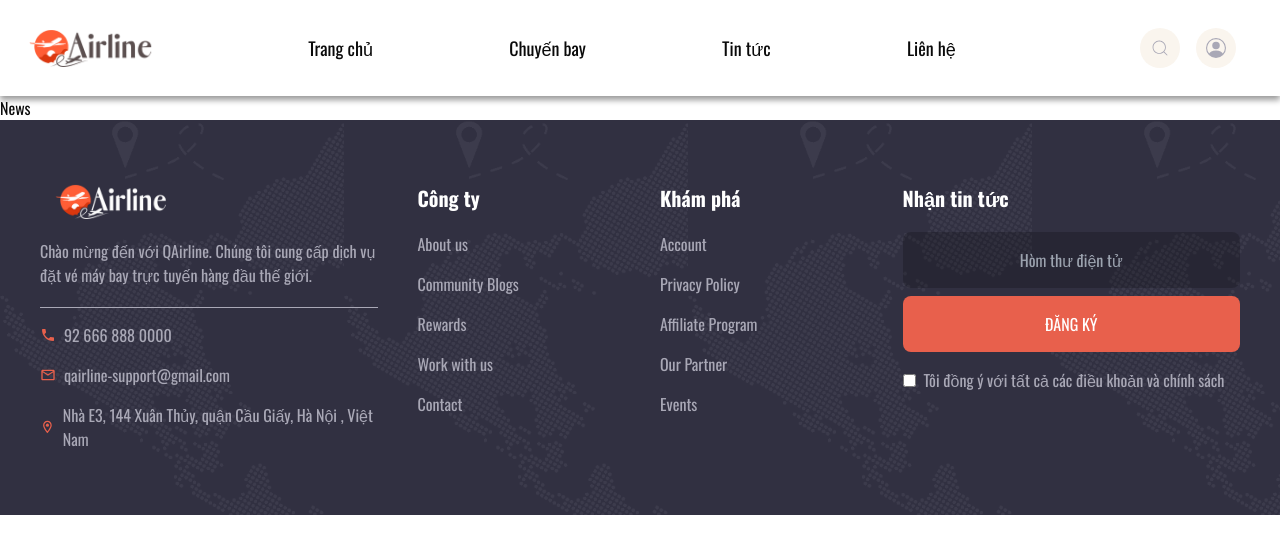
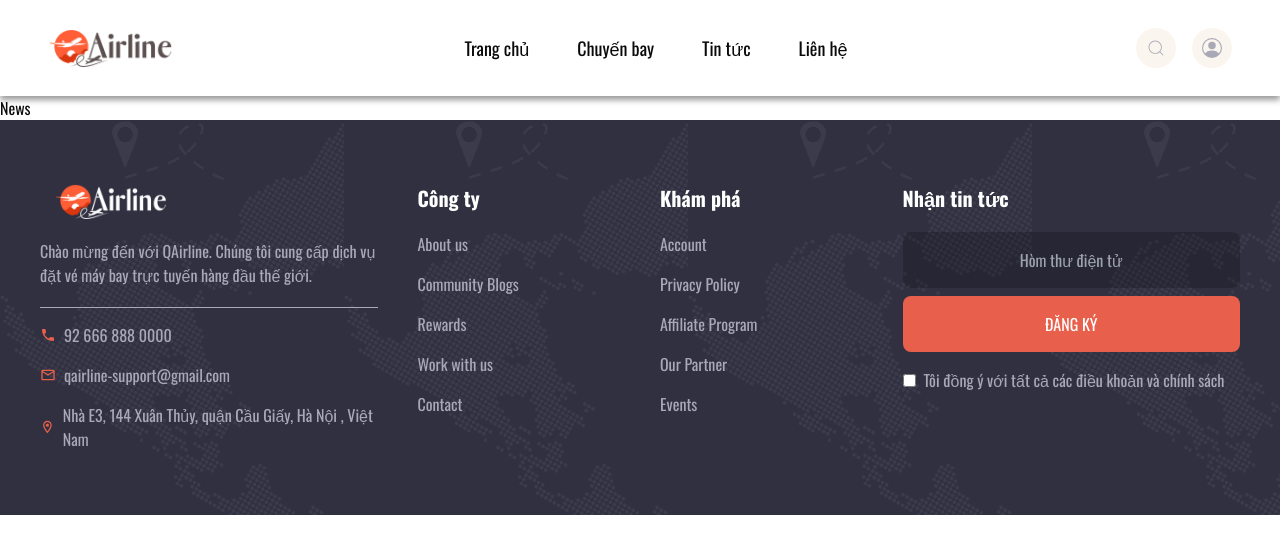
Before and after one commit to oceantran27/QAirline, a Next.js app in the folder frontend/: page /news in a window 1280 px wide. Shown: the top 554 px of the page. Built offline with nearby package versions, Linux system fonts and the light colour scheme.

Commit message:
căn lề cho navbar

```diff
--- a/frontend/src/components/navbar.jsx
+++ b/frontend/src/components/navbar.jsx
@@ -13,54 +13,111 @@ export default function Navbar() {
   };
 
   return (
-    <nav className="w-full h-24 flex flex-col justify-center items-center sticky top-0 z-50 bg-white nav-shadow">
-      <div className="container mx-auto lg:px-3 w-full">
-        <div className="lg:w-full w-11/12 mx-auto h-full flex lg:justify-center justify-between gap-16 items-center">
-          <div className="flex flex-col gap-y-4">
-            <div className="flex items-center gap-x-2">
-              <Link href="/" >
+    <nav className="w-full h-24 flex items-center sticky top-0 z-50 bg-white nav-shadow">
+      <div className="max-w-screen-xl mx-auto w-full px-4">
+        <div className="flex items-center justify-between w-full">
+          {/* Logo */}
+          <div className="flex items-center ml-4">
+            <Link href="/">
               <img src="/logo.png" alt="Logo" className="w-36" />
             </Link>
           </div>
-          </div>
-          <ul className="flex items-center flex-1 justify-evenly xl:gap-12 gap-x-4 max-lg:hidden">
-            <Link href="/" className="leading-normal no-underline text-lg hover:text-orange">Trang chủ</Link>
-            <Link href="/tours" className="leading-normal no-underline text-lg hover:text-orange">Chuyến bay</Link>
-            <Link href="/news" className="leading-normal no-underline text-lg hover:text-orange">Tin tức</Link>
-            <Link href="/contact" className="leading-normal no-underline text-lg hover:text-orange">Liên hệ</Link>
+
+          {/* Menu */}
+          <ul className="flex items-center flex-1 justify-center gap-x-8 lg:gap-x-12 max-lg:hidden">
+            <li>
+              <Link href="/" className="leading-normal no-underline text-lg hover:text-orange">
+                Trang chủ
+              </Link>
+            </li>
+            <li>
+              <Link href="/tours" className="leading-normal no-underline text-lg hover:text-orange">
+                Chuyến bay
+              </Link>
+            </li>
+            <li>
+              <Link href="/news" className="leading-normal no-underline text-lg hover:text-orange">
+                Tin tức
+              </Link>
+            </li>
+            <li>
+              <Link href="/contact" className="leading-normal no-underline text-lg hover:text-orange">
+                Liên hệ
+              </Link>
+            </li>
           </ul>
-          <div className="flex gap-4 max-lg:hidden w-40 justify-center">
 
+          {/* Nút tìm kiếm và đăng nhập */}
+          <div className="flex items-center gap-4 max-lg:hidden mr-8">
             <button className="rounded-full bg-[#faf5ee] text-gray w-10 h-10 flex items-center justify-center hover:bg-orange hover:text-white">
               <CiSearch size={20} />
             </button>
-
             <Link href="/login">
               <button className="rounded-full bg-[#faf5ee] text-gray w-10 h-10 flex items-center justify-center hover:bg-orange hover:text-white">
                 <BsPersonCircle size={20} />
               </button>
             </Link>
           </div>
-          {dropdown ? (
+
+          {/* Icon menu cho di động */}
           <div onClick={showDropdown} className="lg:hidden text-[22px] cursor-pointer">
-              <MdClose />
+            {dropdown ? <MdClose /> : <HiMenuAlt3 />}
           </div>
-          ) : (
-            <div onClick={showDropdown} className="lg:hidden text-[22px] cursor-pointer">
-              <HiMenuAlt3 />
         </div>
-          )}
-        </div>
+
+        {/* Menu dropdown cho di động */}
         {dropdown && (
           <div className="lg:hidden w-full fixed top-24 bg-white transition-all">
-            <div className="w-full flex flex-col items-baseline gap-4">
+            <div className="w-full flex flex-col items-start gap-4">
               <ul className="flex flex-col justify-center w-full">
-                <Link href="/" className="px-6 h-10 flex items-center leading-normal no-underline font-bold text-lg text-[15px] border-0 border-b border-[#ffffff1a] border-solid">Trang chủ</Link>
-                <Link href="/tours" className="px-6 h-10 flex items-center leading-normal no-underline font-bold text-lg text-[15px] border-0 border-b border-[#ffffff1a] border-solid">Chuyến bay</Link>
-                <Link href="/destination" className="px-6 h-10 flex items-center leading-normal no-underline font-bold text-lg text-[15px] border-0 border-b border-[#ffffff1a] border-solid">Destination</Link>
-                <Link href="/news" className="px-6 h-10 flex items-center leading-normal no-underline font-bold text-lg text-[15px] border-0 border-b border-[#ffffff1a] border-solid">Tin tức</Link>
-                <Link href="/pages" className="px-6 h-10 flex items-center leading-normal no-underline font-bold text-lg text-[15px] border-0 border-b border-[#ffffff1a] border-solid">Pages</Link>
-                <Link href="/contact" className="px-6 h-10 flex items-center leading-normal no-underline font-bold text-lg text-[15px] border-0 border-b border-[#ffffff1a] border-solid">Liên hệ</Link>
+                <li>
+                  <Link
+                    href="/"
+                    className="px-6 h-10 flex items-center leading-normal no-underline font-bold text-lg border-b border-gray-200"
+                  >
+                    Trang chủ
+                  </Link>
+                </li>
+                <li>
+                  <Link
+                    href="/tours"
+                    className="px-6 h-10 flex items-center leading-normal no-underline font-bold text-lg border-b border-gray-200"
+                  >
+                    Chuyến bay
+                  </Link>
+                </li>
+                <li>
+                  <Link
+                    href="/destination"
+                    className="px-6 h-10 flex items-center leading-normal no-underline font-bold text-lg border-b border-gray-200"
+                  >
+                    Destination
+                  </Link>
+                </li>
+                <li>
+                  <Link
+                    href="/news"
+                    className="px-6 h-10 flex items-center leading-normal no-underline font-bold text-lg border-b border-gray-200"
+                  >
+                    Tin tức
+                  </Link>
+                </li>
+                <li>
+                  <Link
+                    href="/pages"
+                    className="px-6 h-10 flex items-center leading-normal no-underline font-bold text-lg border-b border-gray-200"
+                  >
+                    Pages
+                  </Link>
+                </li>
+                <li>
+                  <Link
+                    href="/contact"
+                    className="px-6 h-10 flex items-center leading-normal no-underline font-bold text-lg border-b border-gray-200"
+                  >
+                    Liên hệ
+                  </Link>
+                </li>
               </ul>
             </div>
           </div>
--- a/frontend/src/components/searchFlightsForm.jsx
+++ b/frontend/src/components/searchFlightsForm.jsx
@@ -166,8 +166,8 @@ function SearchFlightsForm() {
 
         {/* Expanded Content */}
         {isExpanded && (
-          <div className="mt-2 flex items-start gap-4">
-          {/* Trip Type Selection */}
+          <div className="mt-2 flex flex-col md:flex-row items-start gap-4">
+              {/* Lựa chọn loại chuyến đi */}
               <RadioGroup
                 value={tripType}
                 onValueChange={setTripType}
@@ -208,9 +208,11 @@ function SearchFlightsForm() {
                 </div>
               </RadioGroup>
 
-          {/* Passenger Count */}
-          <div className="flex flex-grow items-center ml-10 w-full max-w-xs">
-            <label className="block text-gray whitespace-nowrap mr-3">Số hành khách</label>
+              {/* Số lượng hành khách */}
+              <div className="flex items-center w-full md:max-w-xs md:ml-10 mt-4 md:mt-0">
+                <label className="block text-gray whitespace-nowrap mr-3">
+                  Số hành khách
+                </label>
                 <Input
                   type="number"
                   min="1"
@@ -222,10 +224,10 @@ function SearchFlightsForm() {
               </div>
 
               {/* Chọn hạng chuyến bay */}
-          <div className="flex items-center gap-4">
-            <p className="text-gray text-sm">Chọn hạng</p>
+              <div className="flex items-center w-full md:max-w-xs gap-4 mt-4 md:mt-0">
+                <p className="block text-gray whitespace-nowrap text-sm">Chọn hạng</p>
                 <select
-              className="border border-gray-300 rounded-lg p-2"
+                  className="border w-full border-gray-300 rounded-lg p-2"
                   name="flightClass"
                   id="flightClass"
                 >
@@ -234,11 +236,9 @@ function SearchFlightsForm() {
                   <option value="firstClass">Hạng nhất</option>
                 </select>
               </div>
+            </div>
+          )}
 
-        </div>
-
-
-        )}
       </div>
     </>
   );
```
Lines whose indentation alone changed are shown as unchanged.
